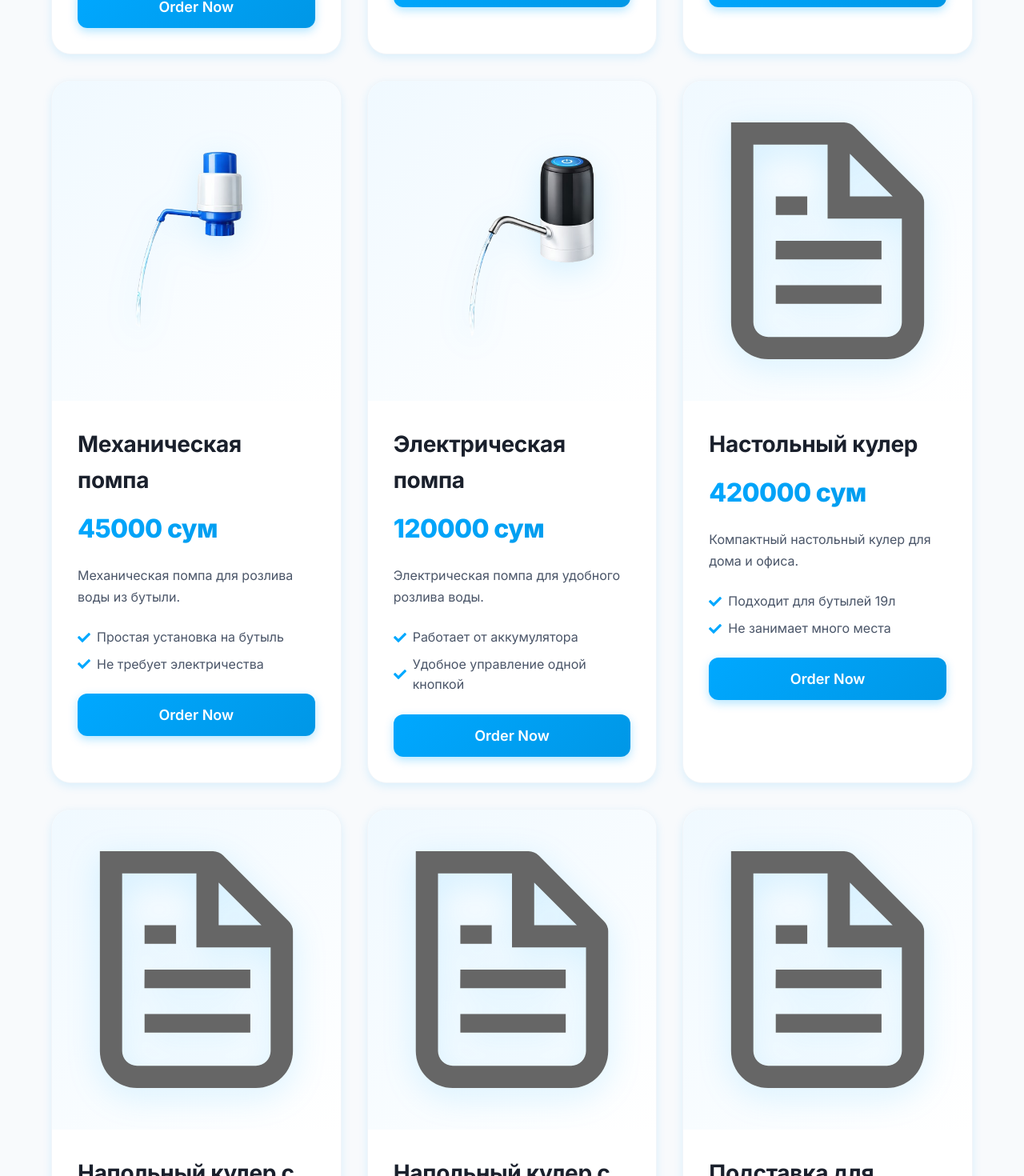
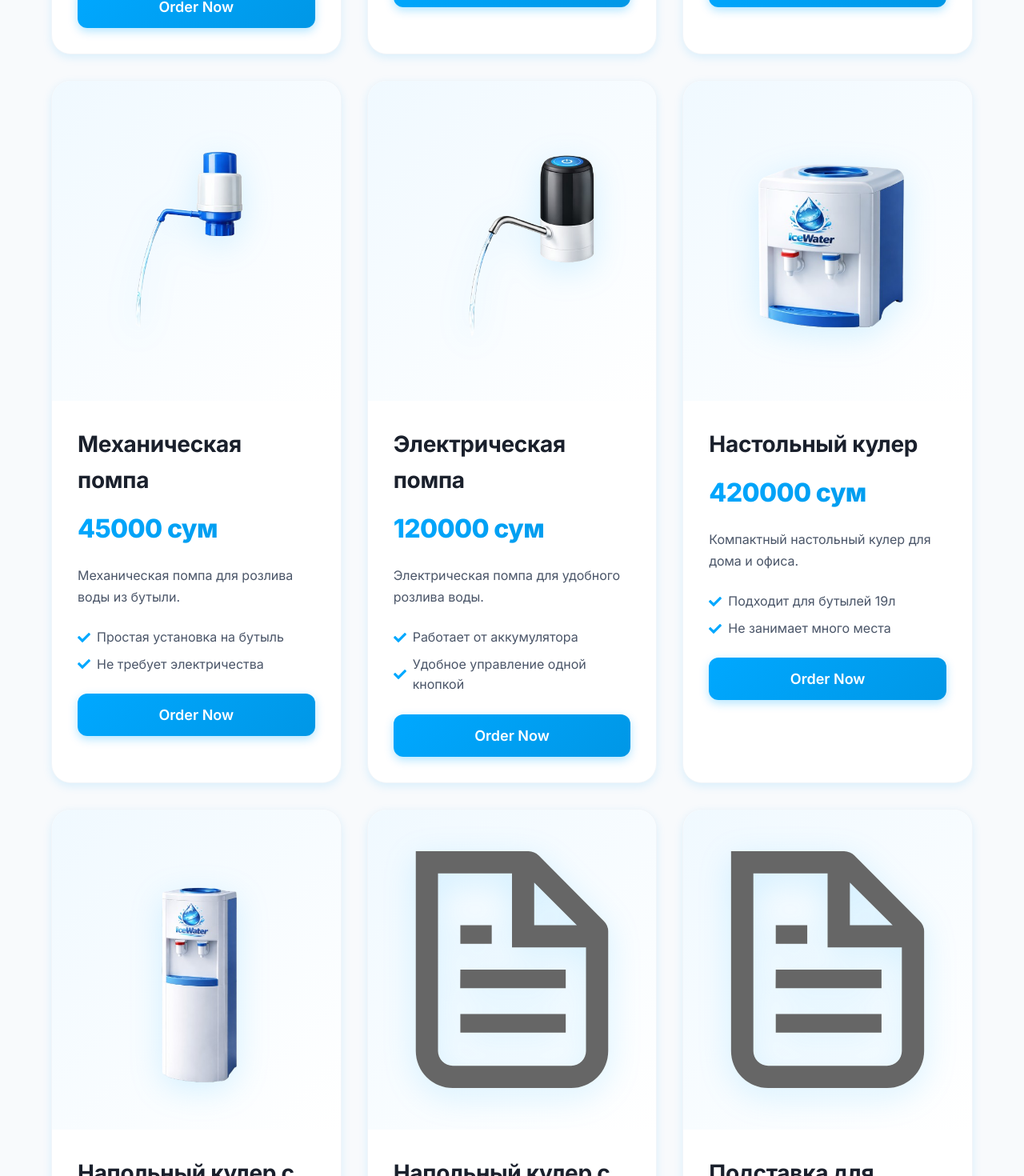
Before and after one commit to RamizMatlabov/My-Project, a Next.js app: page /products in a window 1280 px wide. Shown: the part 1260-2730 px from the top of the page at 80% size. Built offline with nearby package versions, Linux system fonts and the light colour scheme; no server answers.

Commit message:
feat(products): update product images from svg to png
Replace generic file.svg placeholder images with specific product images (5.png and 6.png) to better represent the actual products

```diff
--- a/src/app/products/page.jsx
+++ b/src/app/products/page.jsx
@@ -67,7 +67,7 @@ const products = [
     name: 'Настольный кулер',
     price: 420000,
     currency: 'UZS',
-    image: '/file.svg',
+    image: '/5.png',
     description: 'Компактный настольный кулер для дома и офиса.',
     features: ['Подходит для бутылей 19л', 'Не занимает много места']
   },
@@ -76,7 +76,7 @@ const products = [
     name: 'Напольный кулер с охлаждением',
     price: 700000,
     currency: 'UZS',
-    image: '/file.svg',
+    image: '/6.png',
     description: 'Напольный кулер с функцией охлаждения воды.',
     features: ['Охлаждённая вода в любой момент', 'Идеален для офиса']
   },
```
Also changed, not shown: public/5.png (added), public/6.png (added).
